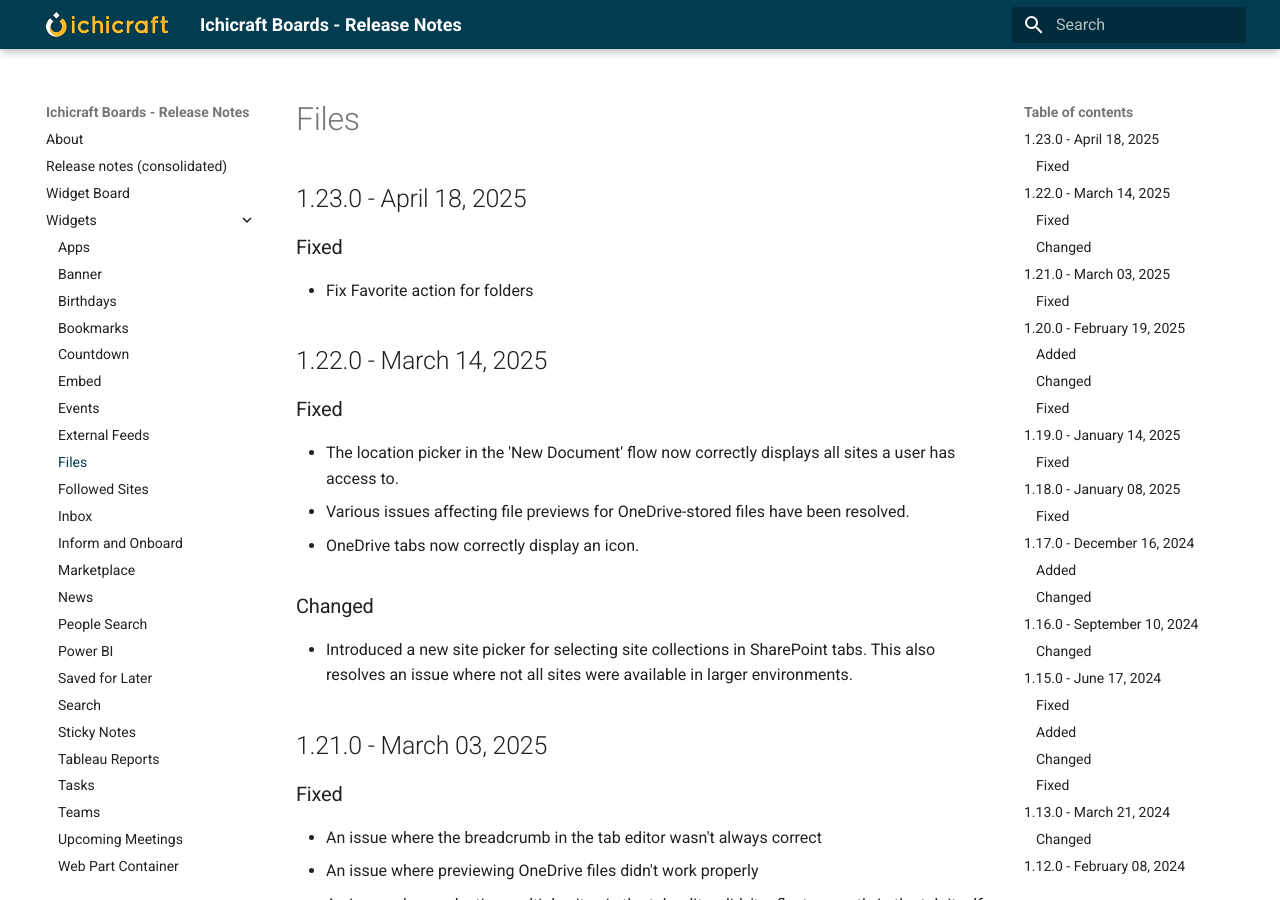
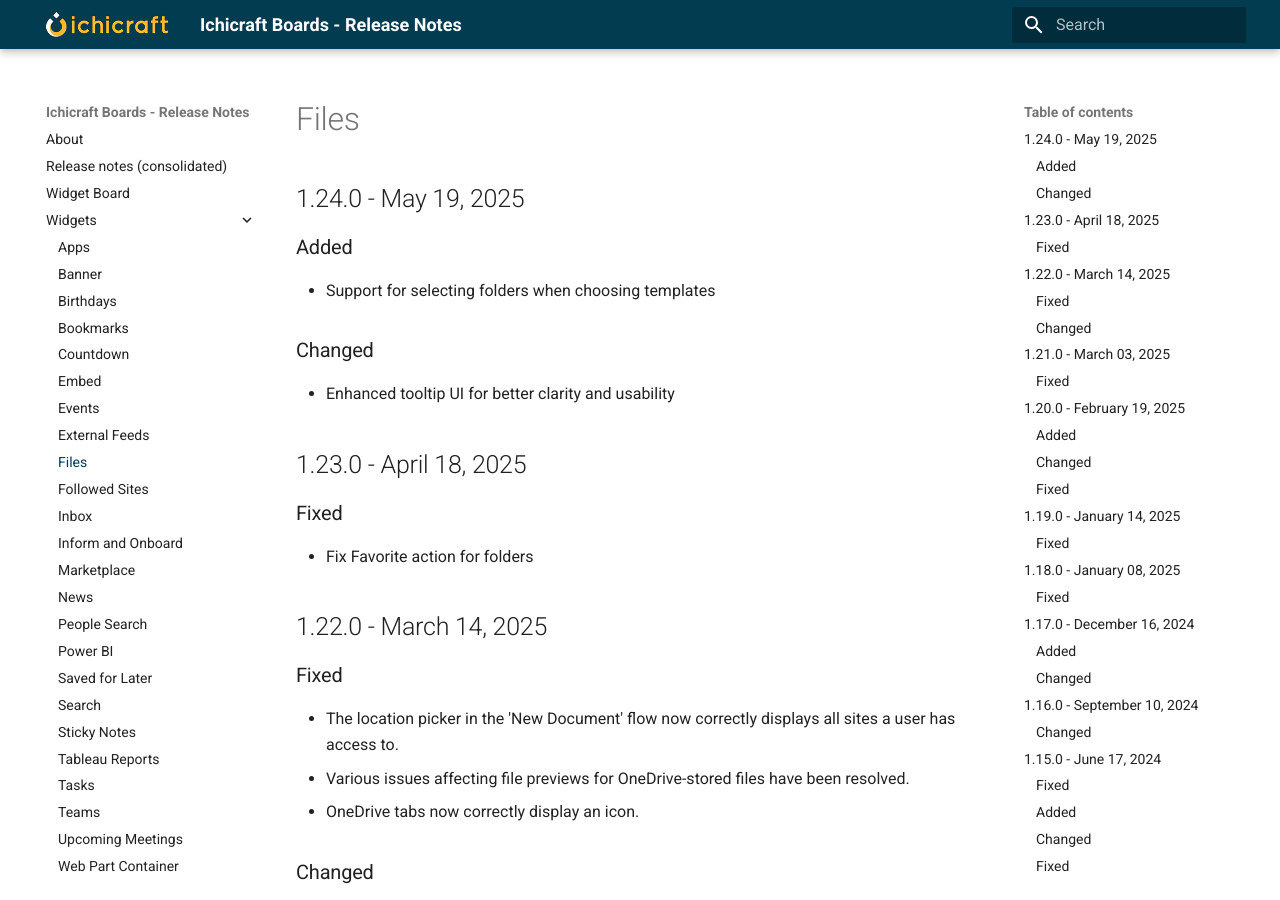
Before and after one commit to ichicraft/widgets-docs, an MkDocs documentation site: the page built from docs/Widgets/Files.md, in a window 1280 px wide and 900 px high. Built offline with MkDocs 1.6.1 and Material for MkDocs 9.7.7, drawn with Linux system fonts in a browser that asks for light colours.

```diff
--- a/docs/Widgets/Files.md
+++ b/docs/Widgets/Files.md
@@ -1,3 +1,11 @@
+## 1.24.0 - May 19, 2025
+
+### Added
+- Support for selecting folders when choosing templates
+
+### Changed
+- Enhanced tooltip UI for better clarity and usability
+
 ## 1.23.0 - April 18, 2025
 
 ### Fixed
```
Also changed, not shown: docs/Release-notes-(consolidated).md (+8 -0 lines).
